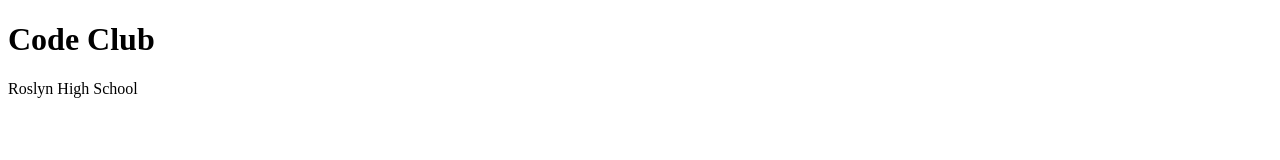
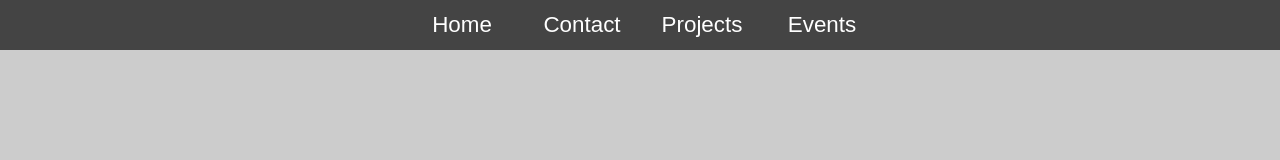
Before and after one commit to rhscode/rhscode.github.io, a plain HTML site: page index.html in a window 1280 px wide. Drawn offline with Linux system fonts and the light colour scheme.

Commit message:
Navigation bar created

```diff
--- a/index.html
+++ b/index.html
@@ -1,10 +1,31 @@
 <!DOCTYPE html>
-<html>
-  <head>
-      <link rel="stylesheet" href="style.css" />
-  </head>
-  <body>
-    <h1>Code Club</h1>
-    <p>Roslyn High School</p>
-  </body>
+<html lang="en">
+<head>
+  <link rel="stylesheet" href="style.css"/>
+
+</head>
+<body class="news">
+  <header>
+    <div class="nav">
+      <ul>
+        <li class="home"><a href="">Home</a></li>
+        <li class="contact"><a href="#">Contact</a></li>
+        <li class="dropdown">
+            <a href="javascript:void(0)" class="dropbtn">Projects</a>
+            <div class="dropdown-content">
+              <a href="projects/projects.html">2016-2017</a>
+            </div>
+        </li>
+
+        <li class="dropdown">
+            <a href="javascript:void(0)" class="dropbtn">Events</a>
+            <div class="dropdown-content">
+              <a href="#">Youth Workshops</a>
+            </div>
+        </li>
+
+      </ul>
+    </div>
+  </header>
+</body>
 </html>
--- a/style.css
+++ b/style.css
@@ -0,0 +1,77 @@
+body {
+  margin: 0;
+  padding: 0;
+  background: #ccc;
+}
+
+.nav ul {
+  list-style: none;
+  background-color: #444;
+  text-align: center;
+  padding: 0;
+  margin: 0;
+}
+.nav li {
+  font-family: 'Oswald', sans-serif;
+  font-size: 1.2em;
+  line-height: 40px;
+  height: 40px;
+  border-bottom: 1px solid #888;
+}
+
+.nav a {
+  text-decoration: none;
+  color: #fff;
+  display: block;
+  transition: .3s background-color;
+}
+
+.nav a:hover {
+  background-color: #005f5f;
+}
+
+.nav .active {
+  background-color: #fff;
+  color: #444;
+  cursor: default;
+}
+
+@media screen and (min-width: 600px) {
+  .nav li {
+    width: 120px;
+    border-bottom: none;
+    height: 50px;
+    line-height: 50px;
+    font-size: 1.4em;
+  }
+
+  .nav li {
+    display: inline-block;
+    margin-right: -4px;
+  }
+
+  .dropdown-content {
+    display: none;
+    position: absolute;
+    background-color: #444;
+    min-width: 160px;
+    box-shadow: 0px 8px 16px 0px rgba(0,0,0,0.2);
+    z-index: 1;
+}
+
+.dropdown-content a {
+    color: black;
+    padding: 12px 16px;
+    text-decoration: none;
+    display: block;
+    text-align: left;
+}
+
+.dropdown-content a:hover {background-color: #444}
+
+.dropdown:hover .dropdown-content {
+    display: block;
+}
+
+
+}
```
Also changed, not shown: projects/projects.html (added, +9 -0 lines), projects/projects.css (added).
